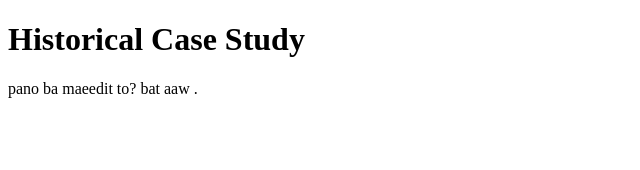
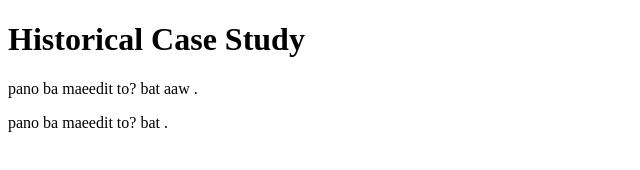
Before and after one commit to CkCreates/Historical-case-study, a plain HTML site: page index.html in a window 1280 px wide. Shown: the whole page, without its empty margins (0-640 px from the left). Drawn offline with Linux system fonts and the light colour scheme.

Commit message:
Update index.html

```diff
--- a/index.html
+++ b/index.html
@@ -10,6 +10,7 @@
 
     <h1>Historical Case Study</h1>
     <p>pano ba maeedit to? bat aaw .</p>
+    <p>pano ba maeedit to? bat .</p>
 
 </body>
 </html>
```
